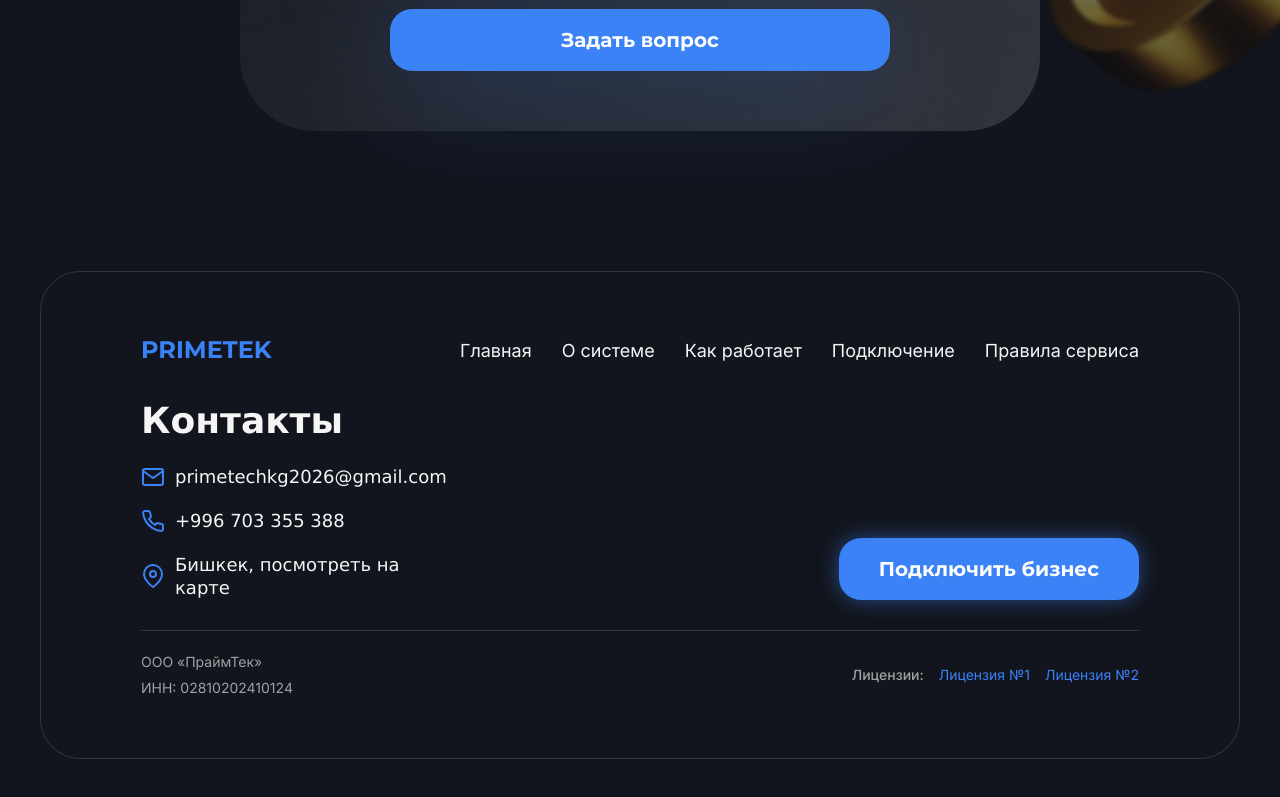
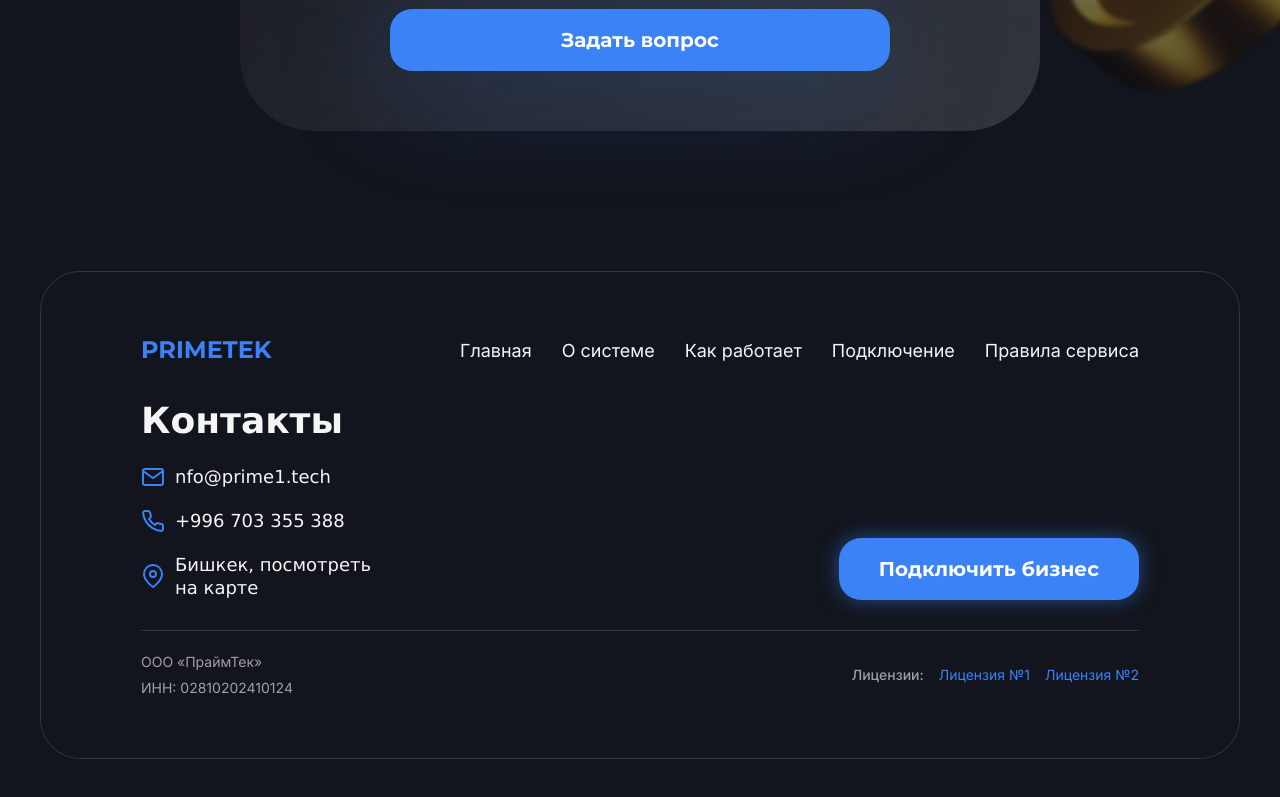
Before and after one commit to Adilxa/primetech_web, a Next.js app: page / in a window 1280 px wide. Shown: the part 5190-5987 px from the top of the page. Built offline with nearby package versions, Linux system fonts and the light colour scheme.

Commit message:
feat: master

```diff
--- a/src/components/Footer/Footer.tsx
+++ b/src/components/Footer/Footer.tsx
@@ -29,12 +29,12 @@ const Footer = () => {
                     <div className={s.footer}>
                         <div className={s.text}>
                             <h1>{t.contacts}</h1>
-                            <a href="mailto:primetechkg2026@gmail.com" className={s.contact}>
+                            <a href="mailto:nfo@prime1.tech" className={s.contact}>
                                 <svg width="24" height="24" viewBox="0 0 24 24" fill="none" stroke="#3b82f6" strokeWidth="2">
                                     <path d="M4 4h16c1.1 0 2 .9 2 2v12c0 1.1-.9 2-2 2H4c-1.1 0-2-.9-2-2V6c0-1.1.9-2 2-2z"/>
                                     <polyline points="22,6 12,13 2,6"/>
                                 </svg>
-                                <h6>primetechkg2026@gmail.com</h6>
+                                <h6>nfo@prime1.tech</h6>
                             </a>
                             <a href="tel:+996703355388" className={s.contact}>
                                 <svg width="24" height="24" viewBox="0 0 24 24" fill="none" stroke="#3b82f6" strokeWidth="2">
```
